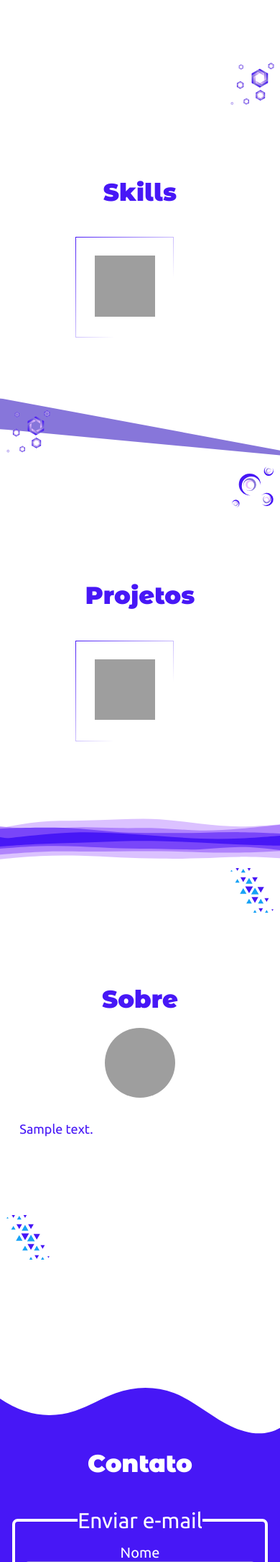
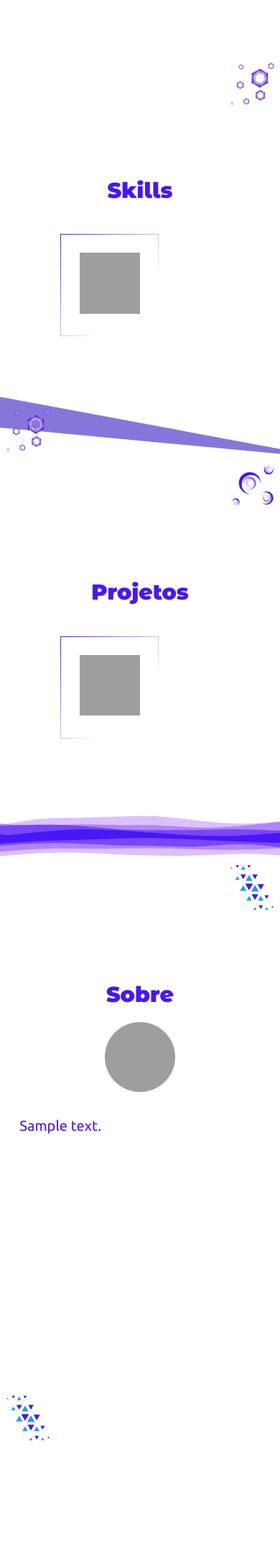
Before and after one commit to LucasGoncSilva/portfolio, a Django app: template templates/home/index.html in a window 390 px wide. Shown: the part 749-2919 px from the top of the page at 72% size. Run offline with Django 4.2, Linux system fonts and the light colour scheme; the template is opened without the code that fills it: most values are stand-ins (such as "Sample title", 1, 10 or a date in 2020); some libraries are stand-ins or nearby versions; grey boxes are pictures that could not be loaded.

Commit message:
small fix in relative sizes

```diff
--- a/static/home/css/_constants.scss
+++ b/static/home/css/_constants.scss
@@ -7,6 +7,10 @@ html {
     font-family: 'Ubuntu', sans-serif;
     scroll-behavior: smooth;
     overflow-x: hidden;
+}
+
+body {
+    font-size: 20px;
 }
 
 h1,
@@ -57,14 +61,6 @@ section:nth-child(4) {
     }
 }
 
-h2 {
-    font: 900 4vh 'Montserrat Alternates', sans-serif;
-}
-
-p {
-    font-size: 18px;
-}
-
 // SweetAlertJS
 .swal2-popup h2 {
     color: var(--secondary_color);
--- a/static/home/css/_header.scss
+++ b/static/home/css/_header.scss
@@ -9,7 +9,8 @@ header {
     z-index: 1;
 
     img {
-        height: 4rem;
+        height: 10vh;
+        max-height: 4rem;
         filter: drop-shadow(0 0 5px var(--main_color));
     }
 
@@ -36,7 +37,6 @@ header {
         justify-content: space-between;
 
         a {
-            font-size: 18px;
             padding: 1em;
             color: var(--main_color);
             text-decoration: none;
--- a/static/home/css/_medias.scss
+++ b/static/home/css/_medias.scss
@@ -40,7 +40,7 @@
         margin: 5vh auto;
         grid-column-gap: 5vh;
         grid-row-gap: 5vh;
-        grid-template-columns: auto auto;
+        grid-template-columns: auto auto auto;
 
         figure img {
             width: 10vh;
@@ -60,6 +60,9 @@
 }
 
 @media only screen and (max-width: 950px) {
+    header nav a {
+        font-size: 4vh;
+    }
     #about {
         & > div {
             display: unset;
@@ -68,6 +71,7 @@
         div div {
             margin-bottom: 3vh;
             border: 2px solid transparent;
+            padding-bottom: 30vh;
 
             p {
                 text-align: left;
--- a/static/home/css/style.scss
+++ b/static/home/css/style.scss
@@ -68,7 +68,7 @@ aside {
         top: 50%;
         left: 50%;
         margin: calc(-100px / 2);
-        animation: spin 3s cubic-bezier(.5,0,.15,1.2);
+        animation: spin 3s cubic-bezier(0.5, 0, 0.15, 1.2);
         animation-direction: reverse;
 
         img {
@@ -136,10 +136,6 @@ form {
         padding: 4vw;
         border: 4px solid var(--main_color);
         border-radius: 2vw;
-
-        legend {
-            font-size: 30px;
-        }
     }
 }
 
```
Also changed, not shown: static/home/css/style.css, 1 other file.
